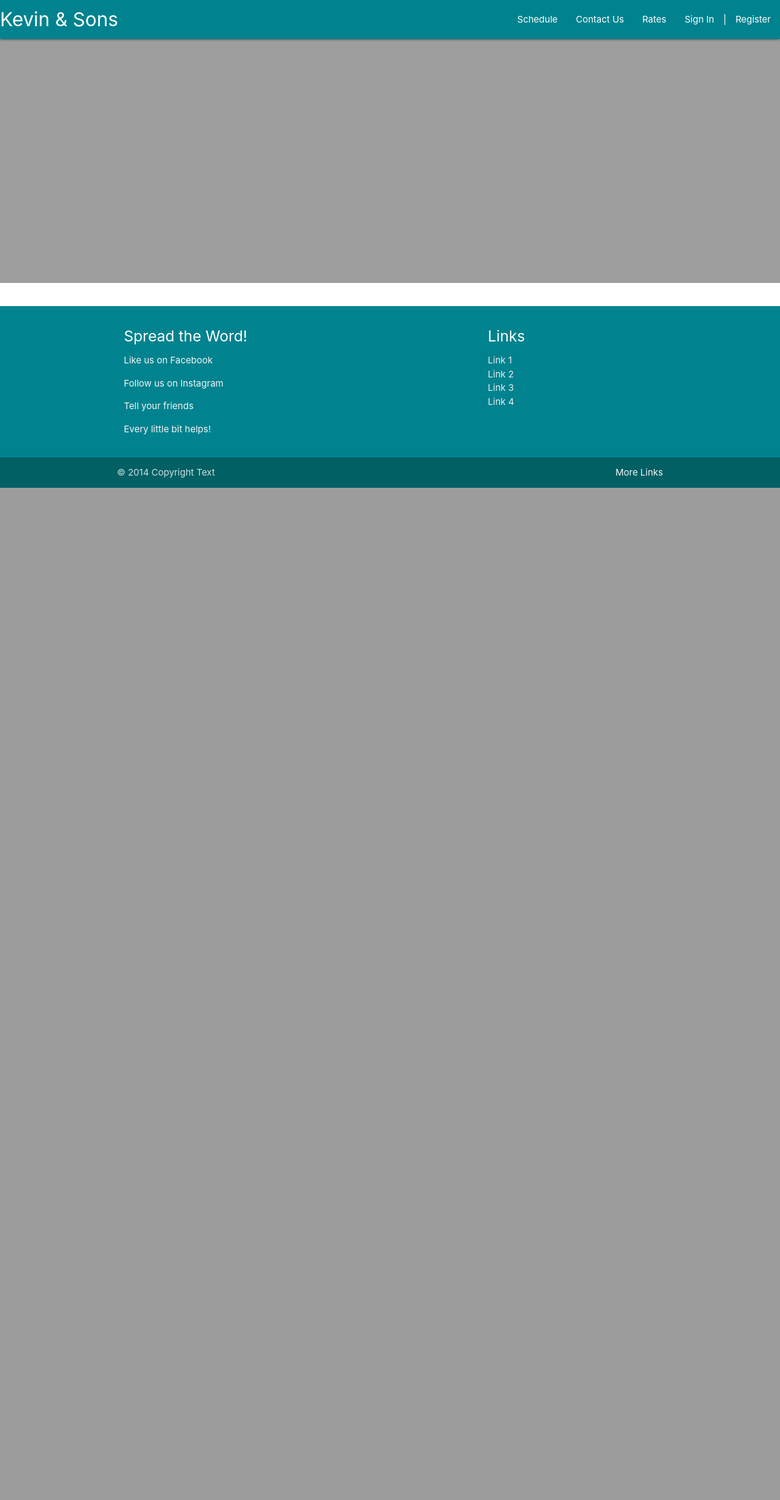
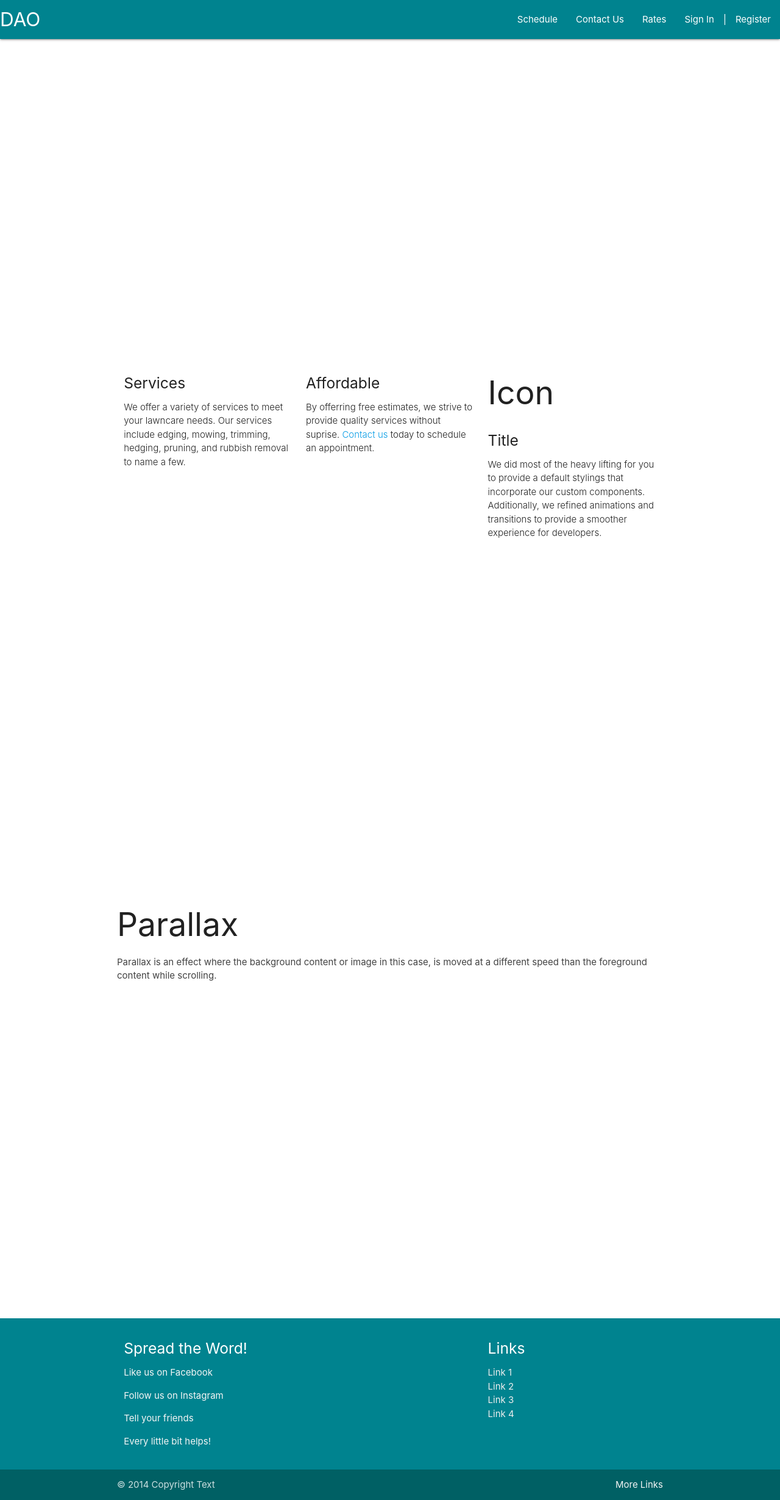
Before and after one commit to nathandouglas/glowing-wight, a Rails app: page / in a window 1280 px wide. Shown: the whole page at 61% size. Before the commit the page ends 800 px from the top, so only its background shows below. Run offline with Rails 7, Linux system fonts and the light colour scheme; style sheets or scripts are compiled from the project's sources; some libraries are stand-ins or nearby versions.

Commit message:
Updated homepage, removed turbolink from header on root path

```diff
--- a/app/assets/javascripts/welcome.coffee
+++ b/app/assets/javascripts/welcome.coffee
@@ -2,7 +2,6 @@
 # All this logic will automatically be available in application.js.
 # You can use CoffeeScript in this file: http://coffeescript.org/
 
-#$(document).ready ->
-#  $('.parallax').parallax();
 $(document).ready ->
   $('.slider').slider({full_width: true})
+  $('.parallax').parallax()
--- a/app/assets/stylesheets/application.scss
+++ b/app/assets/stylesheets/application.scss
@@ -18,6 +18,7 @@
  @import "materialize/components/color";
  $primary-color: color("blue", "lighten-2") !default;
  @import "materialize";
+ @import "font-awesome";
 
  //Sticky footer styles
  body {
--- a/app/views/layouts/_header.html.erb
+++ b/app/views/layouts/_header.html.erb
@@ -2,7 +2,7 @@
   <div class="navbar-fixed">
     <nav>
       <div class="nav-wrapper #00838f cyan darken-3">
-        <a href="#" class="brand-logo">Kevin & Sons</a>
+        <a href="/" class="brand-logo" data-no-turbolink>DAO</a>
         <ul id="nav-mobile" class="right hide-on-med-and-down">
           <li><a href="sass.html">Schedule</a></li>
           <li><%= link_to 'Contact Us', email_new_path %></li>
--- a/app/views/welcome/index.html.erb
+++ b/app/views/welcome/index.html.erb
@@ -1,4 +1,4 @@
-<div class="slider">
+<!-- <div class="slider">
   <ul class="slides">
     <li>
       <%= image_tag "grass2.jpg" %>
@@ -23,3 +23,59 @@
     </li>
   </ul>
 </div>
+-->
+<div class="parallax-container">
+  <div class="section no-pad-bot">
+  <div class="container">
+    <br>
+    <br>
+    <h1 class="header right white-text">DAO Lawns & More</h1>
+  </div>
+  <div class="parallax"> <%= image_tag 'grass2.jpg' %> </div>
+</div>
+</div>
+<div class="container">
+  <div class="section">
+    <div class="row">
+      <div class="col s12 m4">
+        <div class="icon-block">
+          <h2 class="center"><i class="mdi-content-content-cut"></i><h2>
+          <h5>Services</h5>
+          <p class="light">We offer a variety of services to meet your lawncare needs. Our services include edging, mowing, trimming, hedging, pruning, and rubbish removal to name a few.</p>
+        </div>
+      </div>
+      <div class="col s12 m4">
+        <div class="icon-block">
+          <h2 class="center"><i class="mdi-editor-attach-money"></i><h2>
+          <h5>Affordable</h5>
+          <p class="light">By offerring free estimates, we strive to provide quality services without suprise. <%= link_to "Contact us", email_new_path %> today to schedule an appointment.</p>
+        </div>
+      </div>
+      <div class="col s12 m4">
+        <div class="icon-block">
+          <h2>Icon<h2>
+          <h5>Title</h5>
+          <p class="light">We did most of the heavy lifting for you to provide a default stylings that incorporate our custom components. Additionally, we refined animations and transitions to provide a smoother experience for developers.</p>
+        </div>
+      </div>
+    </div>
+  </div>
+</div>
+<div class="parallax-container">
+  <div class="section no-pad-bot">
+  <div class="caption center-align">
+    <h1 class="white-text">Verteran Owned</h1>
+    <h3 class="white-text">Community Focused</h3>
+  </div>
+  <div class="parallax"> <%= image_tag 'flag.jpg' %> </div>
+</div>
+</div>
+<div class="section white">
+  <div class="row container">
+    <h2 class="header">Parallax</h2>
+    <p class="grey-text text-darken-3 lighten-3">Parallax is an effect where the background content or image in this case, is moved at a different speed than the foreground content while scrolling.</p>
+  </div>
+</div>
+<div class="parallax-container">
+  <div class="parallax"><%= image_tag 'grass2.jpg' %></div>
+</div>
--- a/config/environments/production.rb
+++ b/config/environments/production.rb
@@ -63,6 +63,8 @@
   # Ignore bad email addresses and do not raise email delivery errors.
   # Set this to true and configure the email server for immediate delivery to raise delivery errors.
   # config.action_mailer.raise_delivery_errors = false
+
+  # Must be set in order to allow google image proxy for gmail
   config.action_mailer.asset_host = 'https://aqueous-crag-5152.herokuapp.com/'
   config.action_mailer.delivery_method = :smtp
   config.action_mailer.smtp_settings = {
```
Also changed, not shown: Gemfile, Gemfile.lock.
